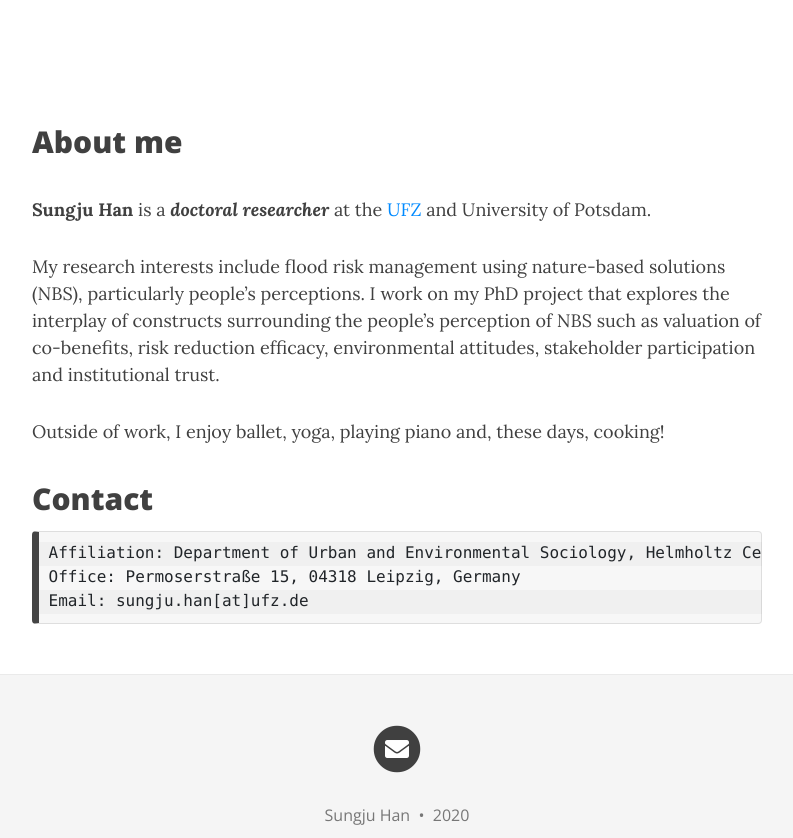
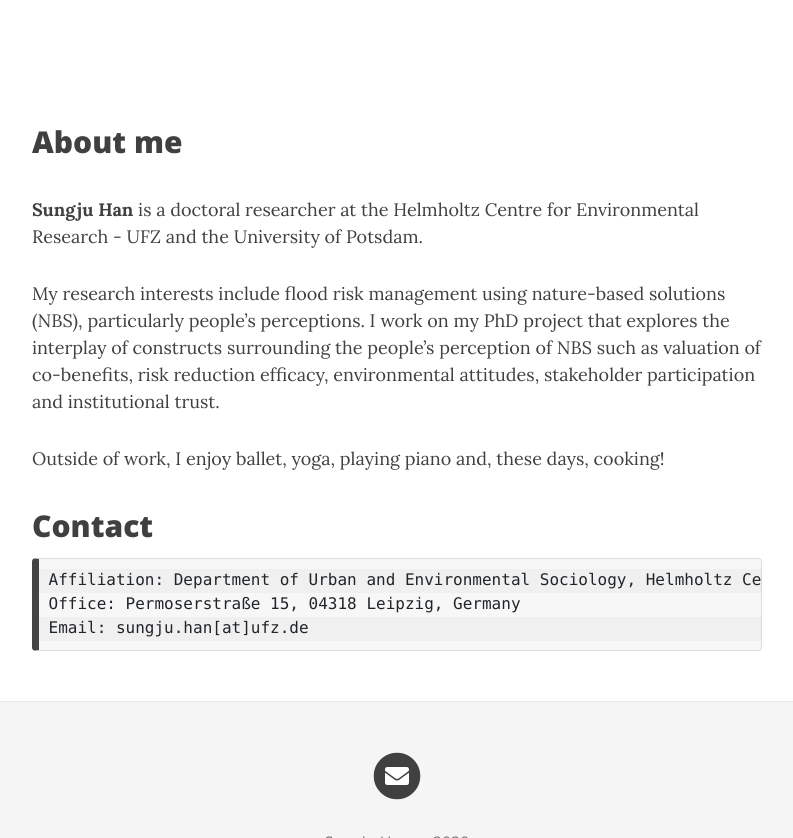
Before and after one commit to sungju-han/sungju-han.github.io, a Jekyll site: the page built from index.md, in a window 1280 px wide and 900 px high, scrolled down 527 px, cut to the strip 62-900 px from the top of the window. Shown: the whole strip, without its empty margins (243-1036 px from the left). Built offline with Jekyll 4.4.1, drawn with Linux system fonts in a browser that asks for light colours; nearby versions of some CDN libraries.

Commit message:
Update index.md

```diff
--- a/index.md
+++ b/index.md
@@ -9,7 +9,7 @@ cover-img: /assets/img/background.jpg
 
 ## About me
 
-**Sungju Han** is a **_doctoral researcher_** at the [UFZ](https://www.ufz.de/index.php?en=45349) and  University of Potsdam.
+**Sungju Han** is a doctoral researcher at the Helmholtz Centre for Environmental Research - UFZ and the University of Potsdam.
 
 My research interests include flood risk management using nature-based solutions (NBS), particularly people's perceptions. I work on my PhD project that explores the interplay of constructs surrounding the people's perception of NBS such as valuation of co-benefits, risk reduction efficacy, environmental attitudes, stakeholder participation and institutional trust.
 
```
